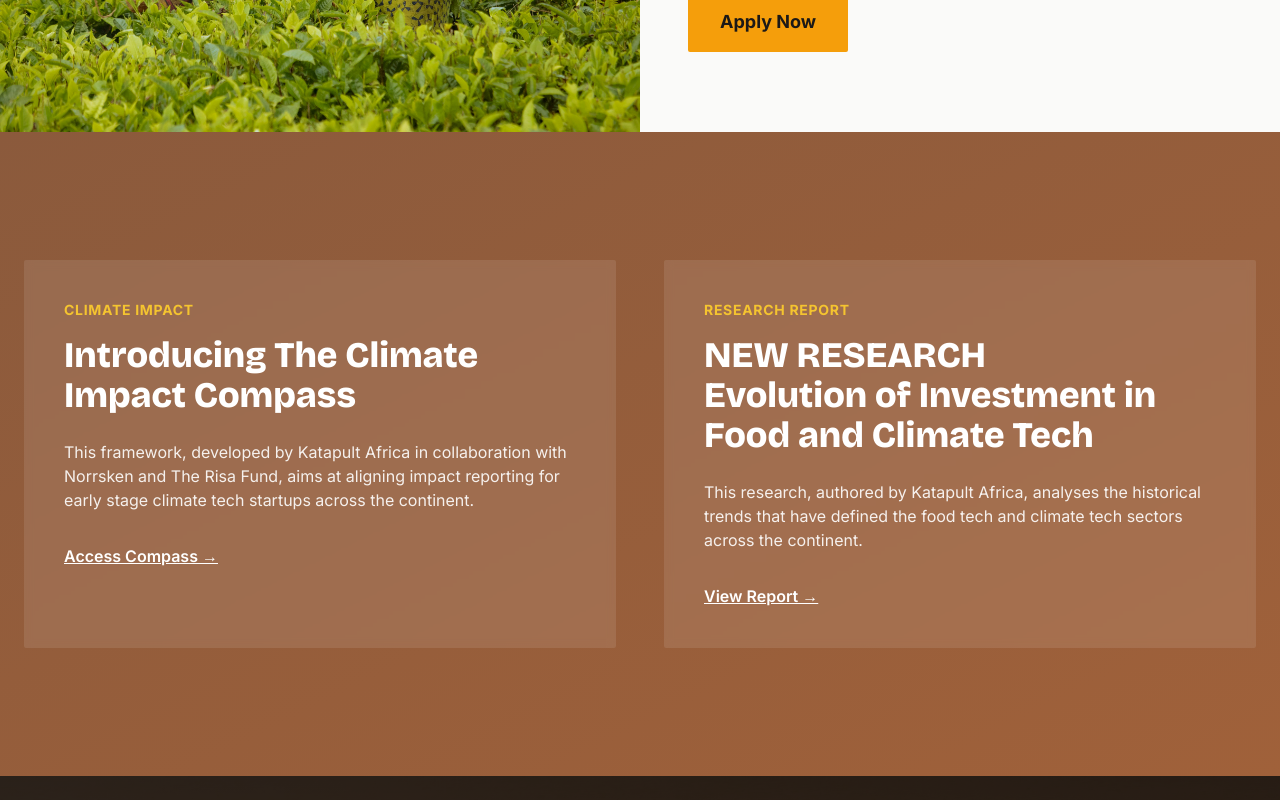
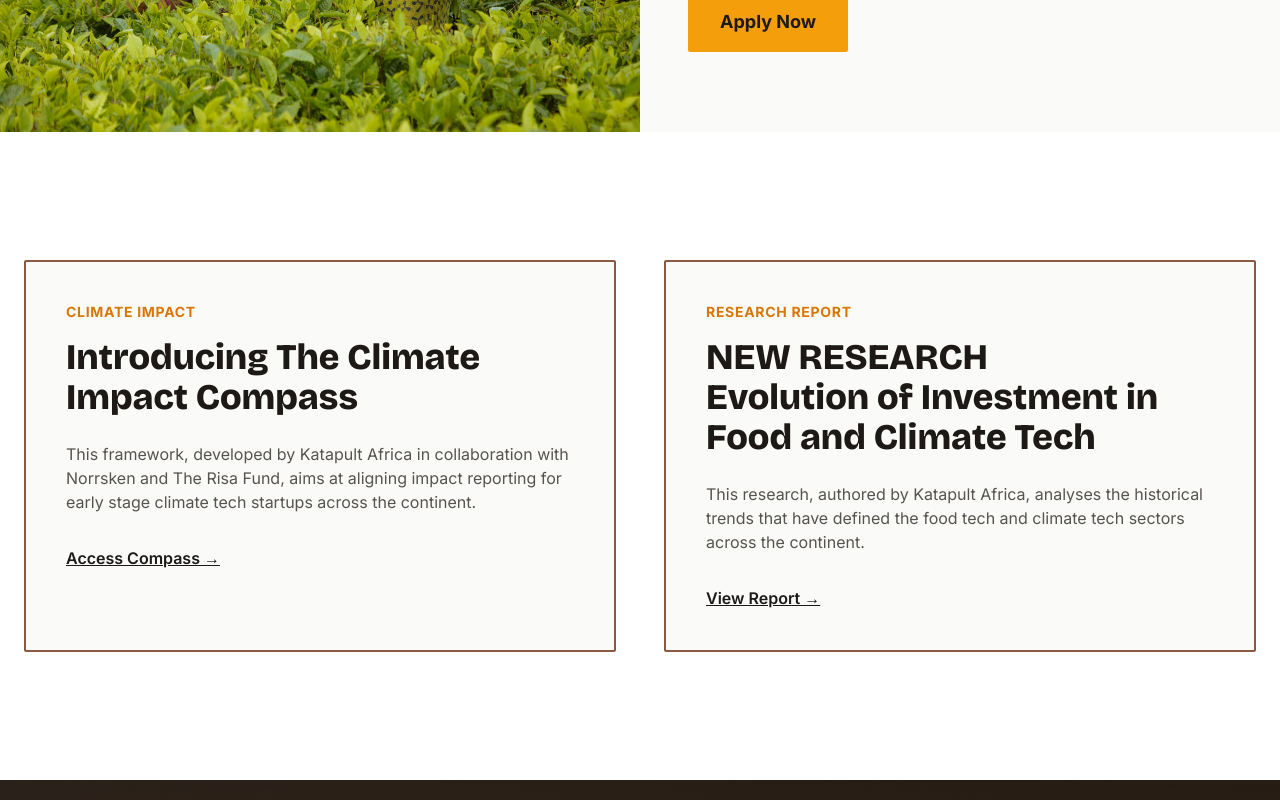
Before and after one commit to davedumto/katapult, a Next.js app: page / in a window 1280 px wide. Shown: the part 1880-2680 px from the top of the page. Built offline with nearby package versions, Linux system fonts and the light colour scheme.

Commit message:
chore: made a fix

```diff
--- a/app/components/ClimateCompass.tsx
+++ b/app/components/ClimateCompass.tsx
@@ -4,7 +4,7 @@ import { motion } from 'framer-motion';
 
 export function ClimateCompass() {
   return (
-    <section className="py-16 md:py-24 lg:py-32 bg-gradient-to-br from-[#8B5A3C] to-[#A0613A]">
+    <section className="py-16 md:py-24 lg:py-32 bg-white">
       <div className="container mx-auto px-4 md:px-6">
         <div className="grid lg:grid-cols-2 gap-8 md:gap-12 max-w-7xl mx-auto">
           {/* Climate Impact Compass */}
@@ -12,16 +12,16 @@ export function ClimateCompass() {
             initial={{ opacity: 0, y: 50 }}
             whileInView={{ opacity: 1, y: 0 }}
             transition={{ duration: 0.8 }}
-            className="bg-white/10 backdrop-blur-sm p-6 md:p-8 lg:p-10 rounded-sm"
+            className="bg-stone-50 p-6 md:p-8 lg:p-10 rounded-sm border-2 border-[#8B5A3C]"
           >
-            <div className="text-[#F4C430] text-xs md:text-sm font-black tracking-wider mb-3 md:mb-4">CLIMATE IMPACT</div>
-            <h3 className="text-2xl md:text-3xl lg:text-4xl font-black text-white mb-4 md:mb-6">
+            <div className="text-amber-600 text-xs md:text-sm font-black tracking-wider mb-3 md:mb-4">CLIMATE IMPACT</div>
+            <h3 className="text-2xl md:text-3xl lg:text-4xl font-black text-stone-900 mb-4 md:mb-6">
               Introducing The Climate Impact Compass
             </h3>
-            <p className="text-white/90 text-sm md:text-base leading-relaxed mb-6 md:mb-8">
+            <p className="text-stone-600 text-sm md:text-base leading-relaxed mb-6 md:mb-8">
               This framework, developed by Katapult Africa in collaboration with Norrsken and The Risa Fund, aims at aligning impact reporting for early stage climate tech startups across the continent.
             </p>
-            <button className="text-white text-sm md:text-base font-semibold underline hover:no-underline transition-all">
+            <button className="text-stone-900 text-sm md:text-base font-semibold underline hover:text-amber-600 hover:no-underline transition-all">
               Access Compass →
             </button>
           </motion.div>
@@ -31,17 +31,17 @@ export function ClimateCompass() {
             initial={{ opacity: 0, y: 50 }}
             whileInView={{ opacity: 1, y: 0 }}
             transition={{ duration: 0.8, delay: 0.2 }}
-            className="bg-white/10 backdrop-blur-sm p-6 md:p-8 lg:p-10 rounded-sm"
+            className="bg-stone-50 p-6 md:p-8 lg:p-10 rounded-sm border-2 border-[#8B5A3C]"
           >
-            <div className="text-[#F4C430] text-xs md:text-sm font-black tracking-wider mb-3 md:mb-4">RESEARCH REPORT</div>
-            <h3 className="text-2xl md:text-3xl lg:text-4xl font-black text-white mb-4 md:mb-6">
+            <div className="text-amber-600 text-xs md:text-sm font-black tracking-wider mb-3 md:mb-4">RESEARCH REPORT</div>
+            <h3 className="text-2xl md:text-3xl lg:text-4xl font-black text-stone-900 mb-4 md:mb-6">
               NEW RESEARCH<br />
               Evolution of Investment in Food and Climate Tech
             </h3>
-            <p className="text-white/90 text-sm md:text-base leading-relaxed mb-6 md:mb-8">
+            <p className="text-stone-600 text-sm md:text-base leading-relaxed mb-6 md:mb-8">
               This research, authored by Katapult Africa, analyses the historical trends that have defined the food tech and climate tech sectors across the continent.
             </p>
-            <button className="text-white text-sm md:text-base font-semibold underline hover:no-underline transition-all">
+            <button className="text-stone-900 text-sm md:text-base font-semibold underline hover:text-amber-600 hover:no-underline transition-all">
               View Report →
             </button>
           </motion.div>
```
